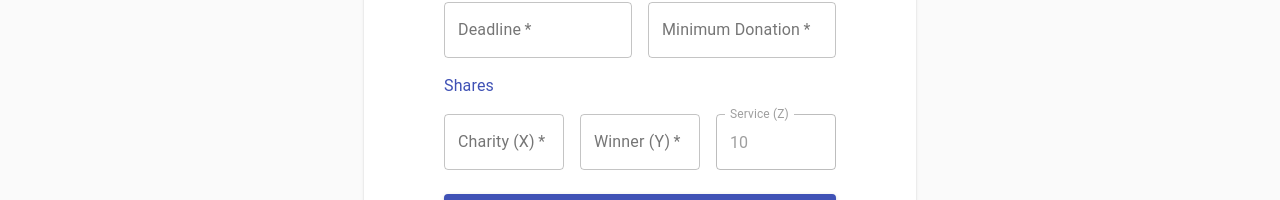
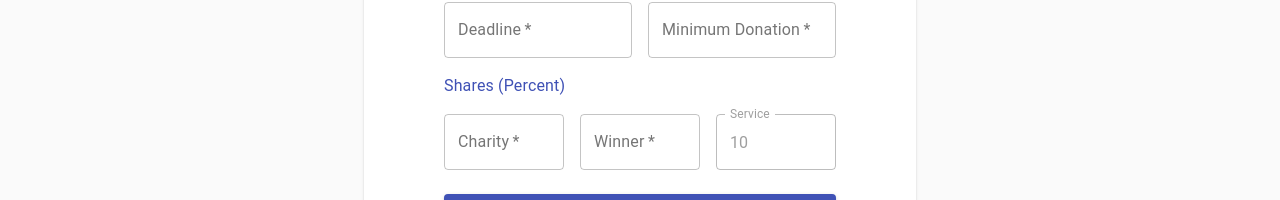
Before and after one commit to ErgoRaffle/raffle-frontend-v1, a React (Create React App) app: page /create in a window 1280 px wide. Shown: the part 446-646 px from the top of the page. Built offline with nearby package versions, Linux system fonts and the light colour scheme.

Commit message:
add config file, some improvements in pages

```diff
--- a/src/components/footer.js
+++ b/src/components/footer.js
@@ -1,5 +1,4 @@
 import Typography from '@material-ui/core/Typography';
-import { makeStyles } from '@material-ui/core/styles';
 import { Link } from 'react-router-dom';
 import Box from '@material-ui/core/Box';
 
@@ -16,18 +15,7 @@ function Copyright() {
   );
 }
 
-const useStyles = makeStyles((theme) => ({
-  footer: {
-    position: "absolute",
-    left: 0,
-    bottom: 0,
-    right: 0,
-  }
-}));
-
 export default function Header(props) {
-    const classes = useStyles();
-
     return (
       <Box p={4} variant="outlined">
         <Copyright />
--- /dev/null
+++ b/src/config/server.js
@@ -0,0 +1 @@
+export const baseUrl = "localhost:9000"
--- a/src/pages/createRaffle.js
+++ b/src/pages/createRaffle.js
@@ -11,12 +11,12 @@ import MuiAlert from '@material-ui/lab/Alert';
 import axios from 'axios';
 import { Link } from 'react-router-dom';
 import Card from '@material-ui/core/Card';
-import CardActions from '@material-ui/core/CardActions';
 import CardContent from '@material-ui/core/CardContent';
 
 import Popup from '../components/popup';
 import Header from '../components/header';
 import Footer from '../components/footer';
+import { baseUrl } from '../config/server';
 
 function Alert(props) {
   return <MuiAlert elevation={6} variant="filled" {...props} />;
@@ -61,7 +61,7 @@ export default function CreateRaffle() {
     /* Get service share (Z) from back-end */
     /*
     React.useEffect(() => {
-        axios.get(`https://back-endAddress/share/z`)
+        axios.get(`${baseUrl}/share/z`)
         .then(res => {
         const response = res.data;
         setServiceShare(response.z)
@@ -85,7 +85,7 @@ export default function CreateRaffle() {
 
     const handleCreate = (e) => {
         e.preventDefault()
-        axios.post(`https://back-endAddress/create`, formValues)
+        axios.post(`${baseUrl}/raffles/add/`, formValues)
         .then(res => {
             const response = res.data;
             setPopup(response)
@@ -190,7 +190,7 @@ export default function CreateRaffle() {
             </Grid>
             <Grid item xs={12}>
                 <Typography color="primary">
-                Shares
+                Shares (Percent)
                 </Typography>
             </Grid>
             <Grid item xs={4}>
@@ -199,7 +199,7 @@ export default function CreateRaffle() {
                 required
                 fullWidth
                 id="charityShare"
-                label="Charity (X)"
+                label="Charity"
                 name="charityShare"
                 autoComplete="cshare"
                 onChange = {handleChange_num}
@@ -211,7 +211,7 @@ export default function CreateRaffle() {
                 required
                 fullWidth
                 name="winnerShare"
-                label="Winner (Y)"
+                label="Winner"
                 id="winnerShare"
                 autoComplete="wshare"
                 onChange = {handleChange_num}
@@ -222,7 +222,7 @@ export default function CreateRaffle() {
                 variant="outlined"
                 fullWidth
                 name="serviceShare"
-                label="Service (Z)"
+                label="Service"
                 id="serviceShare"
                 autoComplete="sshare"
                 disabled
--- a/src/pages/home.js
+++ b/src/pages/home.js
@@ -11,6 +11,7 @@ import ReportProblemRoundedIcon from '@material-ui/icons/ReportProblemRounded';
 import Header from '../components/header';
 import RaffleCard from '../components/raffleCard';
 import Footer from '../components/footer';
+import { baseUrl } from '../config/server';
 
 const useStyles = makeStyles((theme) => ({
   cardGrid: {
@@ -58,7 +59,7 @@ export default function Home() {
     /* Get list of raffles from back-end */
     /*
     React.useEffect(() => {
-        axios.get(`https://back-endAddress/raffles`)
+        axios.get(`${baseUrl}/raffles`)
         .then(res => {
         const response = res.data;
         setRaffles(response)
--- a/src/pages/raffle.js
+++ b/src/pages/raffle.js
@@ -17,6 +17,7 @@ import { useParams } from "react-router-dom";
 import Popup from '../components/popup';
 import Header from '../components/header';
 import Footer from '../components/footer';
+import { baseUrl } from '../config/server';
 
 function Alert(props) {
   return <MuiAlert elevation={6} variant="filled" {...props} />;
@@ -89,7 +90,7 @@ export default function Raffle() {
     /* Get raffle data from back-end */
     /*
     React.useEffect(() => {
-        axios.get(`https://back-endAddress/raffles/:id`)
+        axios.get(`${baseUrl}/raffles/byId/:id`)
         .then(res => {
         const response = res.data;
         setRaffle(response)
@@ -111,7 +112,7 @@ export default function Raffle() {
 
     const handleDonate = (e) => {
         e.preventDefault()
-        axios.post(`https://back-endAddress/donate`, formValues)
+        axios.post(`${baseUrl}/donate/`, formValues)
         .then(res => {
             const response = res.data;
             setPopup(response)
```
